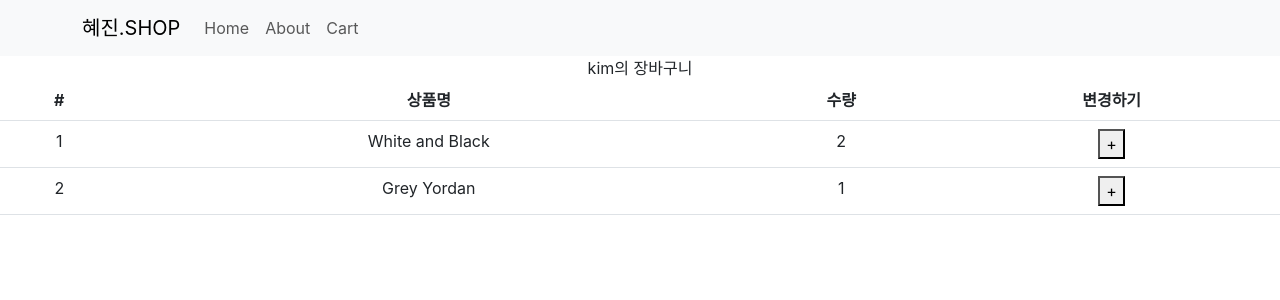
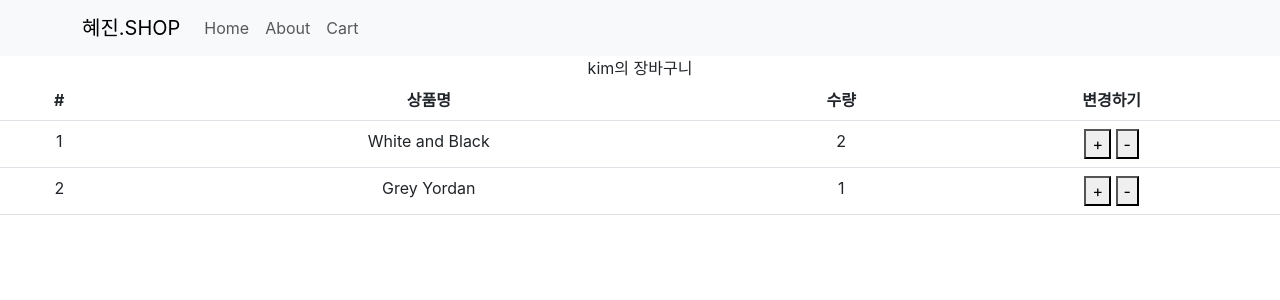
Before and after one commit to hanju0402/shop, a React (Create React App) app: page /cart in a window 1280 px wide. Shown: the top 300 px of the page. Built offline with nearby package versions, Linux system fonts and the light colour scheme; no server answers.

Commit message:
장바구니 삭제기능 구현

```diff
--- a/src/App.js
+++ b/src/App.js
@@ -14,6 +14,10 @@ function App() {
     let [urlCount, setUrlCount] = useState(2);
     let [isMoreShoes, setIsMoreShoes] = useState(true);
     let [apiData, setApiData] = useState([]); // 상태 변수명을 변경
+
+    useEffect(() => {
+        localStorage.setItem("watched", JSON.stringify([]));
+    }, []);
 
     useEffect(() => {
         if (Number(urlCount) > 3) {
@@ -117,7 +121,7 @@ function App() {
                     <Route></Route>
                 </Route>
 
-                <Route path="/cart" element={<Cart/>} />
+                <Route path="/cart" element={<Cart />} />
 
                 <Route path="*" element={<div>없는페이지</div>} />
             </Routes>
--- a/src/routes/Cart.js
+++ b/src/routes/Cart.js
@@ -1,6 +1,6 @@
 import { Table } from "react-bootstrap";
 import { useDispatch, useSelector } from "react-redux";
-import { changeCount } from "../store/cartSlice";
+import { changeCount, removeProduct } from "../store/cartSlice";
 
 
 export default function Cart() {
@@ -36,7 +36,10 @@ let dispatch = useDispatch();
                             <td>
                                 <button onClick={() => {
                                     dispatch(changeCount(prod.id))
-                                }}>+</button>
+                                }}>+</button>{" "}
+                                <button onClick={() => {
+                                    dispatch(removeProduct(prod.id))
+                                }}>-</button>
                             </td>
                         </tr>
                         ))
--- a/src/routes/Detail.js
+++ b/src/routes/Detail.js
@@ -10,8 +10,31 @@ export default function Detail(props) {
     let [inputBox, setInputBox] = useState("");
     let [isShowWar, setIsShowWar] = useState(false);
     let [tapNo, setTapNo] = useState(0);
+    let { id } = useParams();
 
     let dispatch = useDispatch();
+
+    useEffect(() => {
+
+        // localStorage에서 'watched' 키의 값을 가져오고, 없으면 빈 배열을 반환
+        let setArray = JSON.parse(localStorage.getItem("watched")) || [];
+
+        console.log(setArray);
+        console.log(id);
+        let arrayObject = Array.from(setArray);
+        if (!arrayObject.find((arrayId) => arrayId === id)) {
+            console.log("들어온다고?");
+            // setArray 배열에 id를 추가
+            setArray.push(Number(id));
+        }
+
+        // 배열을 다시 문자열로 변환
+        let jsonArray = JSON.stringify(setArray);
+
+
+        // 'watched' 키에 새로운 값을 저장
+        localStorage.setItem("watched", jsonArray);
+    }, []);
 
     useEffect(() => {
         let timer = setTimeout(() => {
@@ -38,7 +61,6 @@ export default function Detail(props) {
 
     let [count, setCount] = useState(0);
 
-    let { id } = useParams();
     let shoesInfo = props.shoes.find((x) => x.id === Number(id));
 
     function chngeEvent(event) {
@@ -70,31 +92,51 @@ export default function Detail(props) {
                     <h4 className="pt-5">{shoesInfo.title}</h4>
                     <p>{shoesInfo.content}</p>
                     <p>{shoesInfo.price}</p>
-                    <button className="btn btn-danger" onClick={() => dispatch(addProduct({name: shoesInfo.title, count: 1}))}>주문하기</button>
+                    <button
+                        className="btn btn-danger"
+                        onClick={() => dispatch(addProduct({ name: shoesInfo.title, count: 1 }))}
+                    >
+                        주문하기
+                    </button>
                 </div>
             </div>
             <Nav variant="tabs" defaultActiveKey="link0">
                 <Nav.Item>
-                    <Nav.Link onClick={() => {
-                        setTapNo(0);
-                    }} eventKey="link0">버튼0</Nav.Link>
+                    <Nav.Link
+                        onClick={() => {
+                            setTapNo(0);
+                        }}
+                        eventKey="link0"
+                    >
+                        버튼0
+                    </Nav.Link>
                 </Nav.Item>
                 <Nav.Item>
-                    <Nav.Link onClick={() => {
-                        setTapNo(1);
-                    }} eventKey="link1">버튼1</Nav.Link>
+                    <Nav.Link
+                        onClick={() => {
+                            setTapNo(1);
+                        }}
+                        eventKey="link1"
+                    >
+                        버튼1
+                    </Nav.Link>
                 </Nav.Item>
                 <Nav.Item>
-                    <Nav.Link onClick={() => {
-                        setTapNo(2);
-                    }} eventKey="link2">버튼2</Nav.Link>
+                    <Nav.Link
+                        onClick={() => {
+                            setTapNo(2);
+                        }}
+                        eventKey="link2"
+                    >
+                        버튼2
+                    </Nav.Link>
                 </Nav.Item>
             </Nav>
-            <TabCmponent index={tapNo}/>
+            <TabCmponent index={tapNo} />
         </div>
     );
 }
 
-function TabCmponent({index}) {
-    return([<div>내용0</div>, <div>내용1</div>, <div>내용2</div>][index])
+function TabCmponent({ index }) {
+    return [<div>내용0</div>, <div>내용1</div>, <div>내용2</div>][index];
 }
--- a/src/server/config/db.js
+++ b/src/server/config/db.js
@@ -3,7 +3,7 @@ const mysql = require("mysql");
 const db = mysql.createConnection({
     host: "localhost",
     user: "root",
-    password: "root",
+    password: "fns2486579",
     database: "work",
     port: 3306,
 });
--- a/src/store/cartSlice.js
+++ b/src/store/cartSlice.js
@@ -47,10 +47,23 @@ let cart = createSlice({
 
 
             return [...state, newProd];
+        },
+
+        removeProduct(state, action) {
+            const prodId = action.payload;
+            const prodIndex = state.findIndex((prod) => prod.id === prodId);
+
+            if (state[prodIndex].count <= 1) {
+                state.splice(prodIndex, 1);
+            } else {
+                state[prodIndex].count--
+            }
+
         }
+
     }
 });
 
-export let { changeCount, addProduct } = cart.actions;
+export let { changeCount, addProduct, removeProduct } = cart.actions;
 
 export default cart;
```
